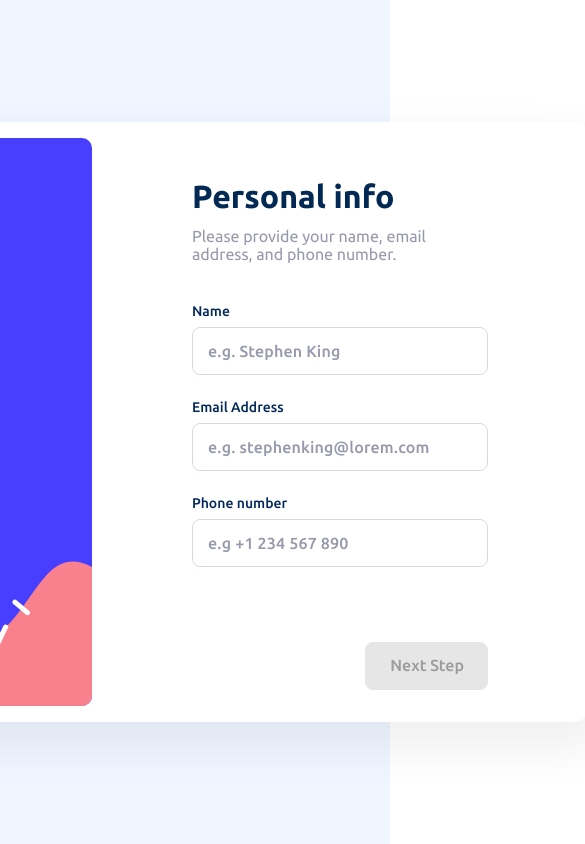
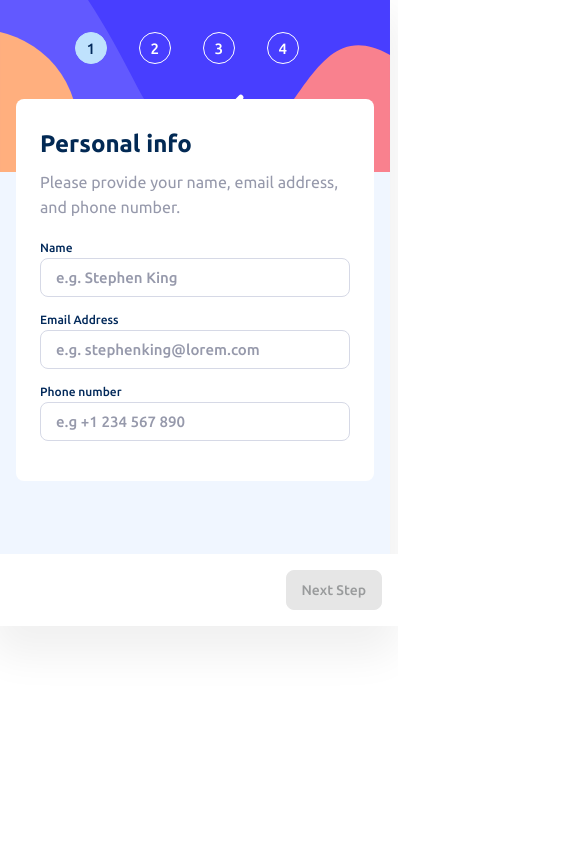
Before and after one commit to rachidbend/multi-step-form, a React (Vite) app: page /info in a window 390 px wide. Shown: the whole page, 585 px wide, since content can reach past the window. Built offline with nearby package versions, Linux system fonts and the light colour scheme.

Commit message:
started mobile view styling, and finished the first step

```diff
--- a/src/App.css
+++ b/src/App.css
@@ -54,7 +54,35 @@
 #root {
   background-color: hsl(215, 100%, 97%);
   display: flex;
-  height: 100vh;
+  height: auto;
   justify-content: center;
   align-items: center;
 }
+
+@media screen and (max-width: 600px) {
+  .form-container--mobile {
+    background-color: hsl(0, 0%, 100%);
+    height: auto;
+    padding: 2.4rem;
+    border-radius: 0.8rem;
+    position: relative;
+    top: -7.3rem;
+  }
+  .headingPrimary {
+    font-size: 2.4rem;
+    margin-top: 0.7rem;
+  }
+  .headingText {
+    line-height: 2.5rem;
+    margin-bottom: 2.1rem;
+  }
+  .btn--container {
+    margin-top: auto;
+    display: flex;
+    justify-content: space-between;
+    align-items: end;
+    background-color: hsl(0, 0%, 100%);
+    margin: 0 -2.4rem;
+    padding: 1.6rem;
+  }
+}
--- a/src/components/Button.module.css
+++ b/src/components/Button.module.css
@@ -69,3 +69,10 @@
   cursor: auto;
   border: none;
 }
+
+@media screen and (max-width: 600px) {
+  .btn {
+    font-size: 1.4rem;
+    padding: 1.1rem 1.5rem;
+  }
+}
--- a/src/components/parsonal-info/PersonalInfoForm.jsx
+++ b/src/components/parsonal-info/PersonalInfoForm.jsx
@@ -28,7 +28,7 @@
 
   return (
     <>
-      <div>
+      <div className="form-container--mobile">
         <div>
           <h2 className="heading headingPrimary">Personal info</h2>
           <p className="text headingText">
--- a/src/components/parsonal-info/PersonalInfoForm.module.css
+++ b/src/components/parsonal-info/PersonalInfoForm.module.css
@@ -76,3 +76,17 @@
 .phoneInputEmpty .inputReqiredText {
   display: inline-block;
 }
+
+@media screen and (max-width: 600px) {
+  .personalInfoLabel {
+    font-size: 1.2rem;
+    margin-bottom: 0.4rem;
+  }
+  .personalInfoInput {
+    padding: 1rem 1.5rem;
+    font-size: 1.5rem;
+    font-weight: 500;
+    letter-spacing: 0rem;
+    margin-bottom: 1.6rem;
+  }
+}
--- a/src/components/side-bar/SideBar.module.css
+++ b/src/components/side-bar/SideBar.module.css
@@ -15,7 +15,7 @@
 }
 .sideBarNumber {
   color: hsl(213, 96%, 18%);
-  font-family: Ubuntu;
+  font-family: 'Ubuntu', sans-serif;
   font-size: 1.5rem;
   font-style: normal;
   font-weight: 500;
@@ -42,7 +42,7 @@
 }
 .sideBarStep {
   color: hsl(228, 100%, 84%);
-  font-family: Ubuntu;
+  font-family: 'Ubuntu', sans-serif;
   font-size: 1.3rem;
   font-style: normal;
   font-weight: 400;
@@ -54,7 +54,7 @@
 
 .sideBarTitle {
   color: hsl(0, 0%, 100%);
-  font-family: Ubuntu;
+  font-family: 'Ubuntu', sans-serif;
   font-size: 1.5rem;
   font-style: normal;
   font-weight: 700;
@@ -62,3 +62,30 @@
   letter-spacing: 0.03rem;
   text-transform: uppercase;
 }
+
+@media screen and (max-width: 600px) {
+  .sideBar {
+    display: flex;
+    flex-direction: row;
+    justify-content: center;
+    gap: 1.6rem;
+    background-image: url('../../assets/images/bg-sidebar-mobile.svg');
+
+    padding: 0;
+    padding-top: 3.2rem;
+    height: 17.2rem;
+    width: auto;
+    background-size: cover;
+  }
+  .sideBarStepContainer {
+    display: flex;
+    margin-bottom: 0;
+  }
+  .sideBarStep {
+    display: none;
+  }
+
+  .sideBarTitle {
+    display: none;
+  }
+}
--- a/src/pages/HomePage.module.css
+++ b/src/pages/HomePage.module.css
@@ -19,3 +19,20 @@
   flex-direction: column;
   justify-content: space-between;
 }
+
+@media screen and (max-width: 600px) {
+  .homepage {
+    display: grid;
+    height: fit-content;
+    width: 100%;
+    padding: 0;
+
+    grid-template-columns: 1fr;
+    grid-template-rows: 17.2rem 1frh;
+    background-color: hsl(215, 100%, 97%);
+  }
+  .mainForm {
+    margin: 0 1.6rem;
+    padding: 0;
+  }
+}
```
